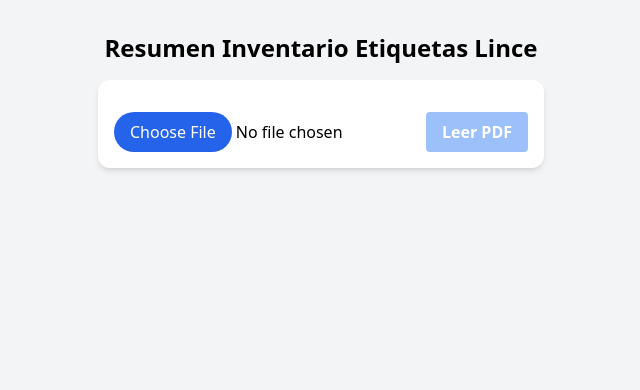
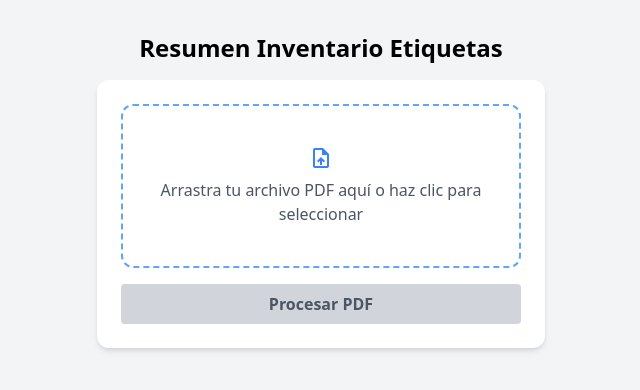
Before and after one commit to ariasbenraq/checkin-report, a React (Vite) app: page / in a window 1280 px wide. Shown: the top 390 px of the page, without its empty margins (319-959 px from the left). Built offline with nearby package versions, Linux system fonts and the light colour scheme.

Commit message:
fix upload UI, fix UI tabla

```diff
--- a/src/App.tsx
+++ b/src/App.tsx
@@ -46,7 +46,7 @@ function App() {
 
   return (
     <div className="min-h-screen bg-gray-100 flex flex-col items-center p-8">
-      <h1 className="text-2xl font-bold mb-4">Resumen Inventario Etiquetas Lince</h1>
+      <h1 className="text-2xl font-bold mb-4">Resumen Inventario Etiquetas</h1>
       <PdfUploader onExtracted={handlePdfText} />
 
       {/* Mostrar mensaje si existe, aunque no haya resultados */}
--- a/src/components/PdfUploader.tsx
+++ b/src/components/PdfUploader.tsx
@@ -1,4 +1,4 @@
-import { useState } from "react";
+import { useState, useRef } from "react";
 import * as pdfjsLib from "pdfjs-dist";
 import "pdfjs-dist/build/pdf.worker.entry";
 
@@ -11,10 +11,17 @@ interface PdfUploaderProps {
 const PdfUploader = ({ onExtracted }: PdfUploaderProps) => {
   const [file, setFile] = useState<File | null>(null);
   const [loading, setLoading] = useState(false);
+  const fileInputRef = useRef<HTMLInputElement>(null);
 
-  const handleFileChange = (e: React.ChangeEvent<HTMLInputElement>) => {
-    const selectedFile = e.target.files?.[0] || null;
-    setFile(selectedFile);
+  const handleDrop = (e: React.DragEvent) => {
+    e.preventDefault();
+    if (e.dataTransfer.files[0]) {
+      setFile(e.dataTransfer.files[0]);
+    }
+  };
+
+  const handleDragOver = (e: React.DragEvent) => {
+    e.preventDefault();
   };
 
   const handleReadPDF = async () => {
@@ -22,7 +29,7 @@ const PdfUploader = ({ onExtracted }: PdfUploaderProps) => {
     setLoading(true);
 
     const reader = new FileReader();
-    reader.onload = async function () {
+    reader.onload = async () => {
       const typedArray = new Uint8Array(reader.result as ArrayBuffer);
       const pdf = await pdfjsLib.getDocument({ data: typedArray }).promise;
 
@@ -43,19 +50,46 @@ const PdfUploader = ({ onExtracted }: PdfUploaderProps) => {
   };
 
   return (
-    <div className="p-4 bg-white rounded-xl shadow-md space-y-4">
-      <input
-        type="file"
-        accept=".pdf"
-        onChange={handleFileChange}
-        className="file:px-4 file:py-2 file:border-0 file:rounded-full file:bg-blue-600 file:text-white cursor-pointer"
-      />
+    <div className="w-full max-w-md mx-auto p-6 bg-white rounded-xl shadow-md space-y-4 transition-all duration-300">
+      <label
+        htmlFor="file-upload"
+        // onClick={() => fileInputRef.current?.click()}
+        onDrop={handleDrop}
+        onDragOver={handleDragOver}
+        className="flex flex-col items-center justify-center px-6 py-10 border-2 border-dashed border-blue-400 rounded-xl cursor-pointer text-center hover:bg-blue-50 transition-colors"
+      >
+        <span className="material-symbols-outlined text-5xl text-blue-500 mb-2">
+          upload_file
+        </span>
+        <p className="text-gray-600">
+          Arrastra tu archivo PDF aquí o haz clic para seleccionar
+        </p>
+        <input
+          id="file-upload"
+          type="file"
+          accept=".pdf"
+          ref={fileInputRef}
+          className="hidden"
+          onChange={(e) => setFile(e.target.files?.[0] || null)}
+        />
+      </label>
+
+      {file && (
+        <div className="text-center text-sm text-gray-700">
+          <strong>Archivo seleccionado:</strong> {file.name}
+        </div>
+      )}
+
       <button
         onClick={handleReadPDF}
-        disabled={!file}
-        className="bg-blue-500 hover:bg-blue-600 text-white font-bold py-2 px-4 rounded disabled:opacity-50"
+        disabled={!file || loading}
+        className={`w-full py-2 px-4 rounded font-bold transition-colors ${
+          file && !loading
+            ? "bg-blue-600 hover:bg-blue-700 text-white"
+            : "bg-gray-300 text-gray-600 cursor-not-allowed"
+        }`}
       >
-        {loading ? "Leyendo..." : "Leer PDF"}
+        {loading ? "Leyendo PDF..." : "Procesar PDF"}
       </button>
     </div>
   );
--- a/src/components/TableResumen.tsx
+++ b/src/components/TableResumen.tsx
@@ -8,29 +8,33 @@ interface TableResumenProps {
 
 const TableResumen = ({ data, sortOrder, onToggleSort }: TableResumenProps) => {
   return (
-    <table className="mt-6 table-auto border-collapse border bg-white shadow rounded">
-      <thead>
-        <tr className="bg-gray-200">
+    <div className="max-w-4xl mx-auto mt-6 rounded-xl shadow overflow-hidden">
+      <div className="overflow-y-auto max-h-[500px]">
+        <table className="w-full table-auto border-collapse">
+          <thead className="bg-gray-200 sticky top-0 z-10">
+            <tr>
               <th
-            className="border px-4 py-2 cursor-pointer hover:bg-gray-300 transition"
+                className="px-4 py-2 text-left cursor-pointer hover:bg-gray-300 transition whitespace-nowrap"
                 onClick={onToggleSort}
               >
                 Área {sortOrder === "asc" ? "🔼" : "🔽"}
               </th>
-          <th className="border px-4 py-2">Total voluntarios</th>
-          <th className="border px-4 py-2">Llegaron después de 7:00am</th>
+              <th className="px-4 py-2 text-center whitespace-nowrap">Total voluntarios</th>
+              <th className="px-4 py-2 text-center whitespace-nowrap">Llegaron después de 7:30am</th>
             </tr>
           </thead>
-      <tbody>
+          <tbody className="bg-white">
             {data.map((item, idx) => (
-          <tr key={idx} className="fade-in">
-            <td className="border px-4 py-2">{item.area}</td>
-            <td className="border px-4 py-2 text-center">{item.total}</td>
-            <td className="border px-4 py-2 text-center">{item.lateCount}</td>
+              <tr key={idx} className="border-t hover:bg-gray-50 transition">
+                <td className="px-4 py-2">{item.area}</td>
+                <td className="px-4 py-2 text-center">{item.total}</td>
+                <td className="px-4 py-2 text-center">{item.lateCount}</td>
               </tr>
             ))}
           </tbody>
         </table>
+      </div>
+    </div>
   );
 };
 
```
Lines whose indentation alone changed are shown as unchanged.
